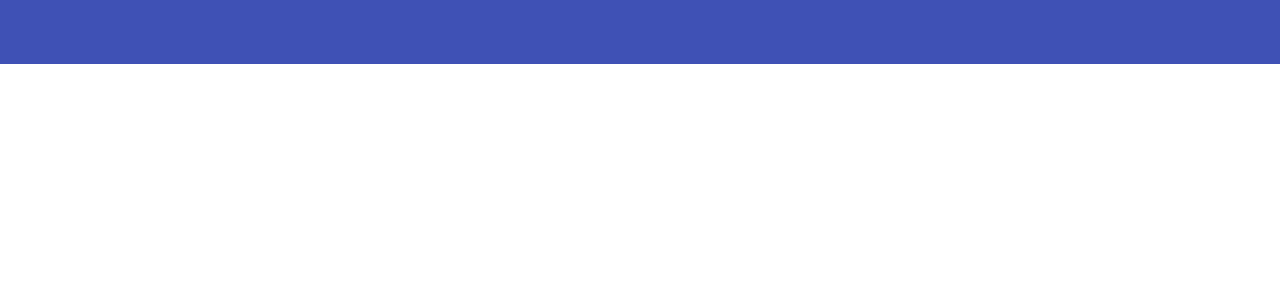
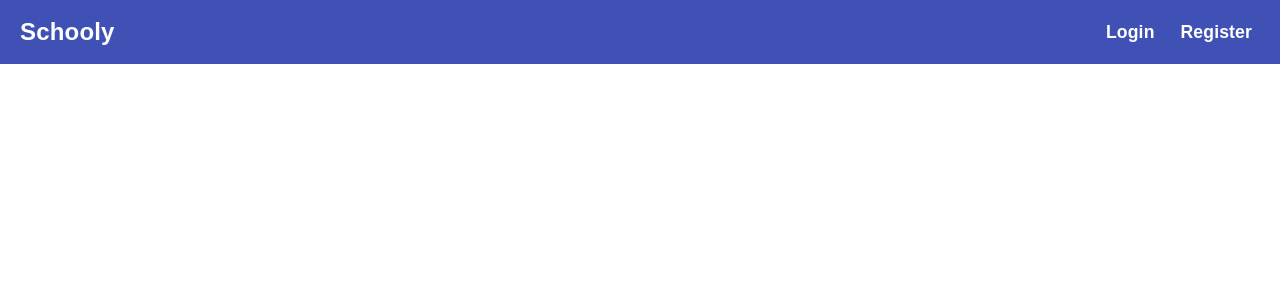
Before and after one commit to ipetrov22/schooly-v2, a React (Create React App) app in the folder client/: page / in a window 1280 px wide. Shown: the top 300 px of the page. Built offline with nearby package versions, Linux system fonts and the light colour scheme.

Commit message:
style header

```diff
--- a/client/src/App.scss
+++ b/client/src/App.scss
@@ -6,10 +6,14 @@
 
 body {
   width: 100%;
+  font-family: "Roboto", "Helvetica", "Arial", sans-serif;
 }
 
 button {
   cursor: pointer;
+  background: none;
+  outline: none;
+  border: none;
 }
 
 a {
--- a/client/src/components/Header/Header.js
+++ b/client/src/components/Header/Header.js
@@ -2,8 +2,20 @@ import './Header.scss';
 
 const Header = () => {
     return(
-        <header className="app-header">
+        <header className="app-header-wrapper">
+            <div className="header-container">
+                <button className="logo-title">Schooly</button>
 
+                <section className="auth-buttons">
+                    <button className="auth-btn">
+                        Login
+                    </button>
+
+                    <button className="auth-btn">
+                        Register
+                    </button>
+                </section>
+            </div>
         </header>
     );
 }
--- a/client/src/components/Header/Header.scss
+++ b/client/src/components/Header/Header.scss
@@ -1,4 +1,45 @@
-.app-header {
+.app-header-wrapper {
     background: #3f51b5;
+    color: white;
     min-height: 64px;
+
+    .header-container {
+        padding: 0 20px;
+        max-width: 1440px;
+        height: 64px;
+        margin: auto;
+
+        display: flex;
+        justify-content: space-between;
+        align-items: center;
+
+        .logo-title {
+            color: white;
+
+            font-size: 1.5rem;
+            font-weight: 600;
+            line-height: 1.6;
+            letter-spacing: 0.0075em;
+        }
+
+        .auth-buttons {
+            display: flex;
+            gap: 10px;
+
+            .auth-btn {
+                border-radius: 10px;
+                padding: 5px 8px;
+                color: white;
+
+                font-size: 1.1rem;
+                font-weight: 600;
+                line-height: 1.6;
+                letter-spacing: 0.0075em;
+
+                &:hover {
+                    background: #3040a0;
+                }
+            }
+        }
+    }
 }
```
